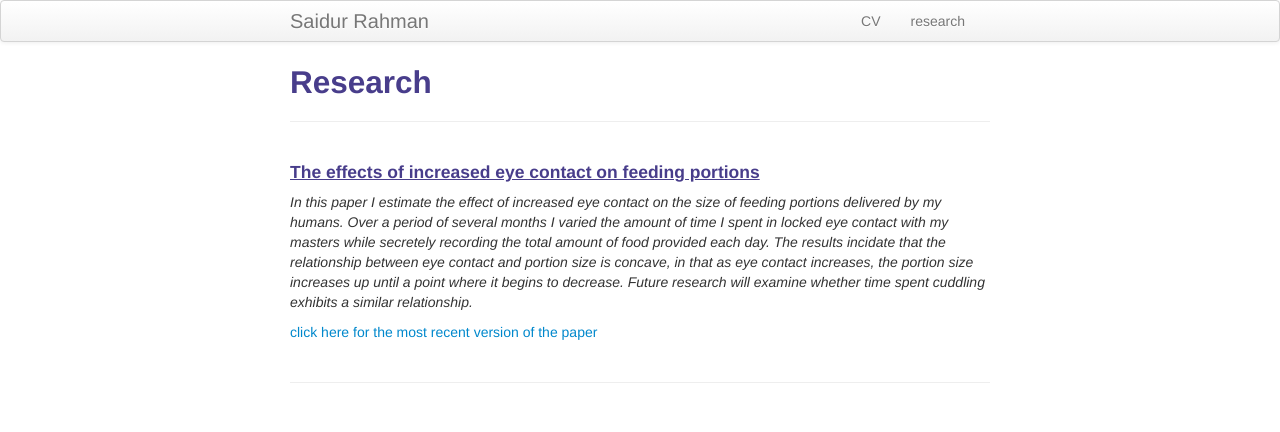
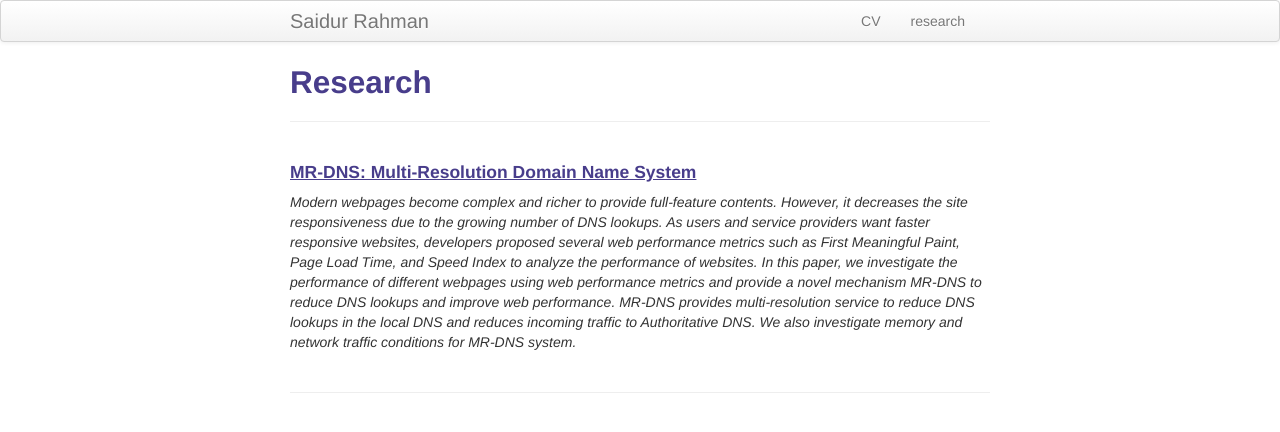
Before and after one commit to ps073006/saidurrahman.info, a Jekyll site: the page built from pages/research.md, in a window 1280 px wide. Shown: the top 432 px of the page. Built offline with Jekyll 4.4.1, drawn with Linux system fonts in a browser that asks for light colours.

Commit message:
update my website

```diff
--- a/pages/research.md
+++ b/pages/research.md
@@ -1,15 +1,16 @@
 ---
 layout: page
 title: Research
-description: Blue Ham's research
+description: Saidur's research
 ---
 
 
 
-#### <u>The effects of increased eye contact on feeding portions</u>
-*In this paper I estimate the effect of increased eye contact on the size of feeding portions delivered by my humans. Over a period of several months I varied the amount of time I spent in locked eye contact with my masters while secretely recording the total amount of food provided each day. The results incidate that the relationship between eye contact and portion size is concave, in that as eye contact increases, the portion size increases up until a point where it begins to decrease. Future research will examine whether time spent cuddling exhibits a similar relationship.*
+#### <u>MR-DNS: Multi-Resolution Domain Name System</u>
+*Modern webpages become complex and richer to provide full-feature contents. However, it decreases the site responsiveness due to the growing number of DNS lookups. As users and service providers want faster responsive websites, developers proposed several web performance metrics such as First Meaningful Paint, Page Load Time, and Speed Index to analyze the performance of websites.
+In this paper, we investigate the performance of different webpages using web performance metrics and provide a novel mechanism MR-DNS to reduce DNS lookups and improve web performance. MR-DNS provides multi-resolution service to reduce DNS lookups in the local DNS and reduces incoming traffic to Authoritative DNS. We also investigate memory and network traffic conditions for MR-DNS system.*
 
-[click here for the most recent version of the paper]({{ BASE_PATH}}/pages/working_papers/sample-working-paper.pdf)
+<!--[click here for the most recent version of the paper]({{ BASE_PATH}}/pages/working_papers/sample-working-paper.pdf)-->
 
 
 <!-- Note: this is how to write a comment in HTML. Everything in here won't show up on your webpage.-->
```
